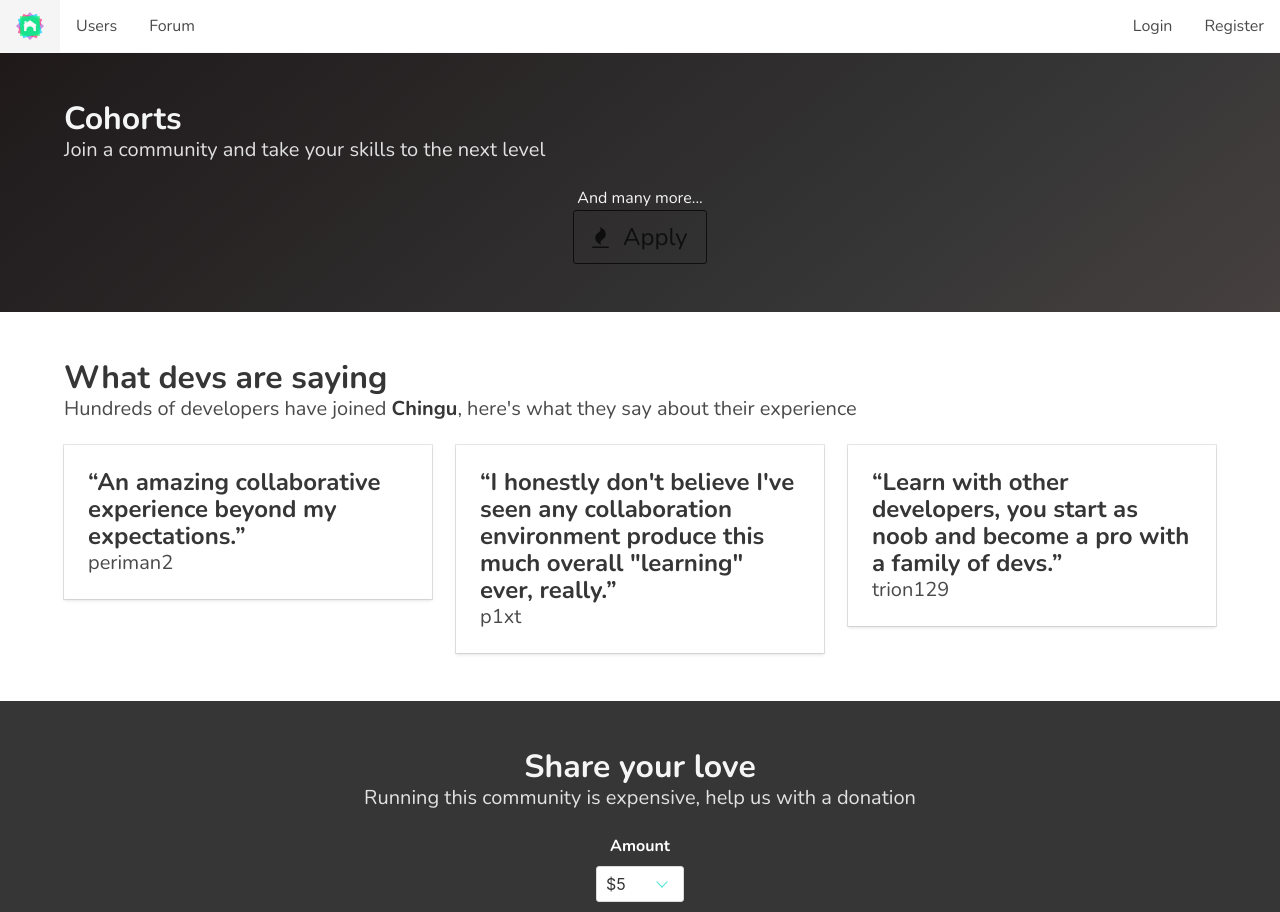
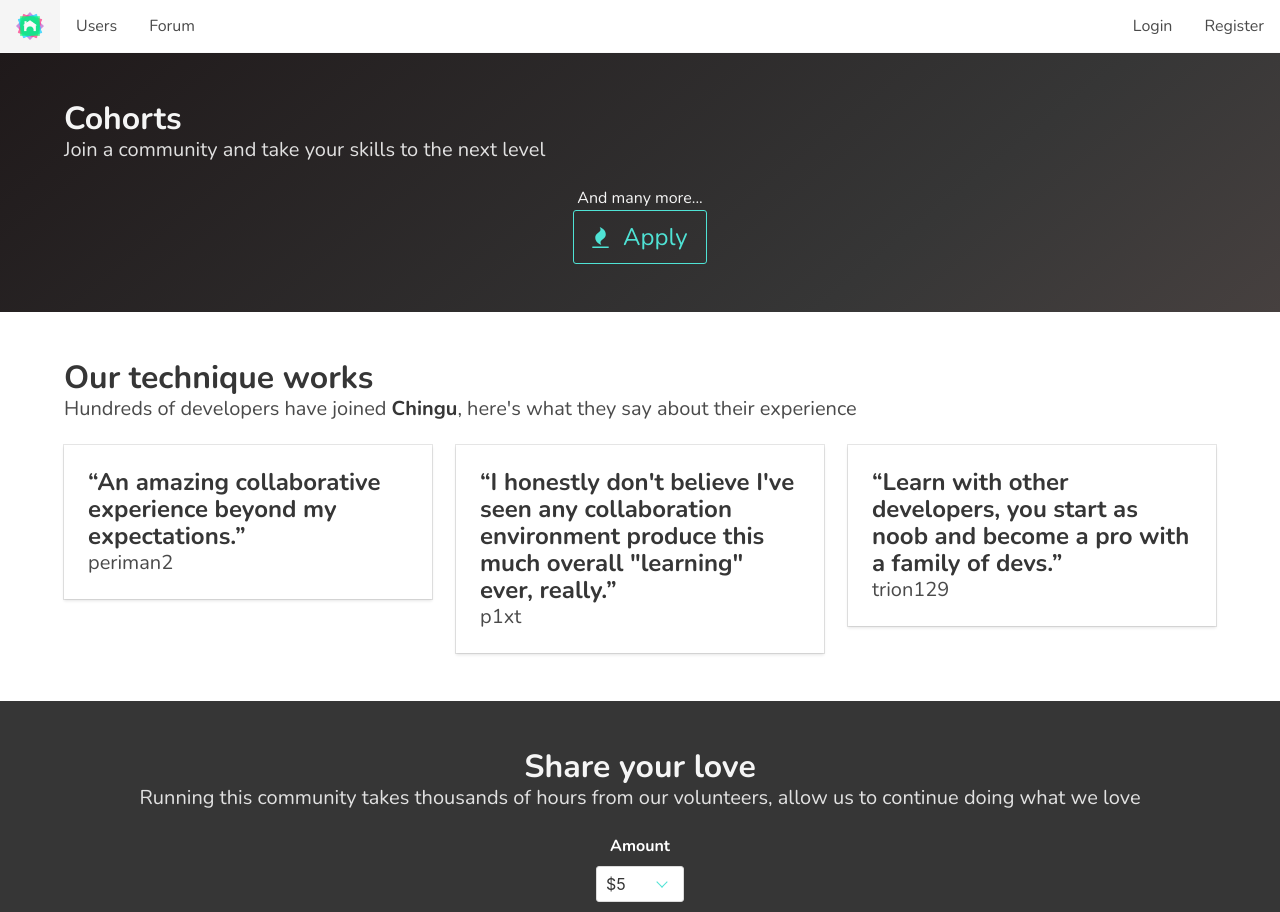
Before and after one commit to Chingu-cohorts/ChinguDevelopersNetwork, a Vue app in the folder client/: page / in a window 1280 px wide. Shown: the top 912 px of the page. Built offline with nearby package versions, Linux system fonts and the light colour scheme.

Commit message:
Change texts

```diff
--- a/client/src/components/Home.vue
+++ b/client/src/components/Home.vue
@@ -9,7 +9,7 @@
           <h3 class="has-text-centered">And many more...</h3>
 
           <div class="block has-text-centered">
-            <a class="button is-primary is-inverted is-outlined is-large">
+            <a class="button is-primary is-outlined is-large">
               <span class="icon">
                 <i class="fa fa-fire"></i>
               </span>
@@ -23,7 +23,7 @@
 
     <section class="section">
       <div class="container">
-        <h1 class="title">What devs are saying</h1>
+        <h1 class="title">Our technique works</h1>
         <h2 class="subtitle">
           Hundreds of developers have joined <strong>Chingu</strong>, here's what they say about their experience
         </h2>
@@ -77,7 +77,7 @@
       <div class="hero-body">
         <div class="container has-text-centered">
           <h1 class="title">Share your love</h1>
-          <h2 class="subtitle">Running this community is expensive, help us with a donation</h2>
+          <h2 class="subtitle">Running this community takes thousands of hours from our volunteers, allow us to continue doing what we love</h2>
 
           <div class="field">
             <label class="label">Amount</label>
```
